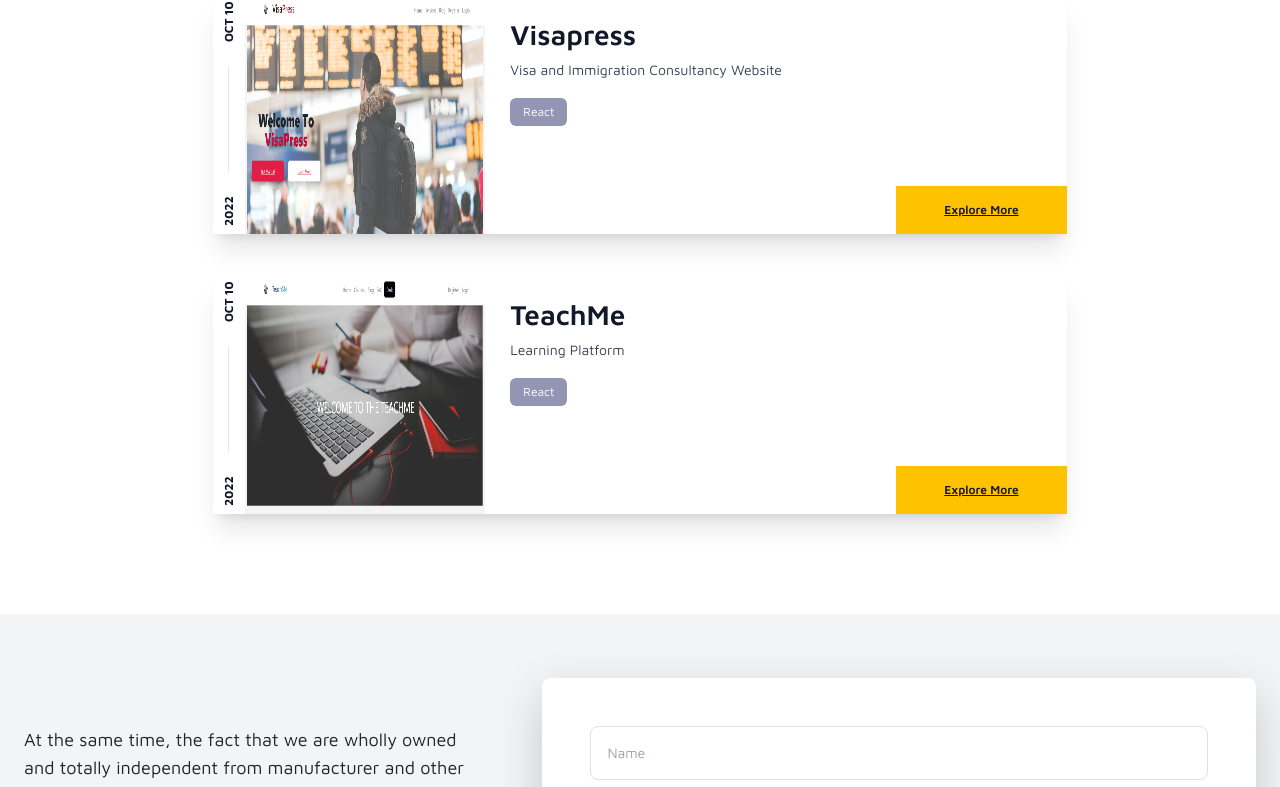
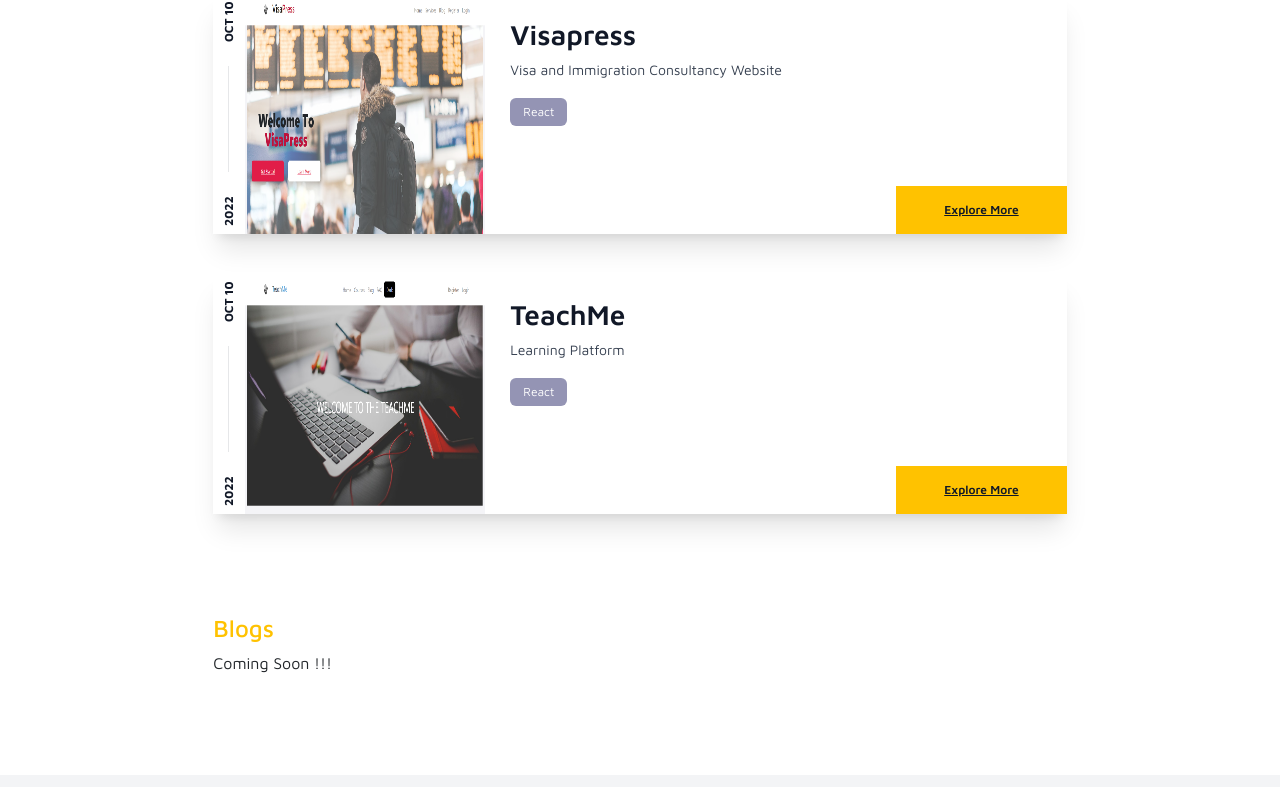
Before and after one commit to tasmia-rahman/my-portfolio, a React (Create React App) app: page / in a window 1280 px wide. Shown: the part 1991-2778 px from the top of the page. Built offline with nearby package versions, Linux system fonts and the light colour scheme.

Commit message:
blogs done

```diff
--- a/src/App.js
+++ b/src/App.js
@@ -6,6 +6,7 @@ import Contact from './components/Contact/Contact';
 import Header from './components/Header/Header';
 import Projects from './components/Projects/Projects';
 import Skills from './components/Skills/Skills';
+import Blogs from './components/Blogs/Blogs';
 
 function App() {
   return (
@@ -19,6 +20,7 @@ function App() {
       <About></About>
       <Skills></Skills>
       <Projects></Projects>
+      <Blogs></Blogs>
       <Contact></Contact>
     </div>
   );
--- /dev/null
+++ b/src/components/Blogs/Blogs.js
@@ -0,0 +1,12 @@
+import React from 'react';
+
+const Blogs = () => {
+    return (
+        <div className='w-8/12 mx-auto mb-[100px]' id='blogs'>
+            <h4 className='text-yellow'>Blogs</h4>
+            <p>Coming Soon !!!</p>
+        </div>
+    );
+};
+
+export default Blogs;
--- a/src/components/Header/Header.js
+++ b/src/components/Header/Header.js
@@ -13,6 +13,7 @@ const Header = () => {
                         <Nav.Link href="#about">About</Nav.Link>
                         <Nav.Link href="#skills">Skills</Nav.Link>
                         <Nav.Link href="#projects">Projects</Nav.Link>
+                        <Nav.Link href="#blogs">Blogs</Nav.Link>
                         <Nav.Link href="#contact">Contact</Nav.Link>
                     </Nav>
                 </Navbar.Collapse>
```
